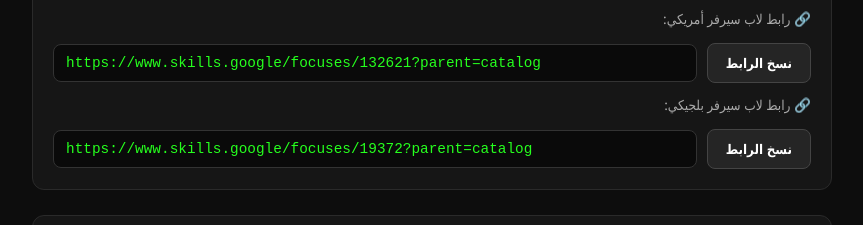
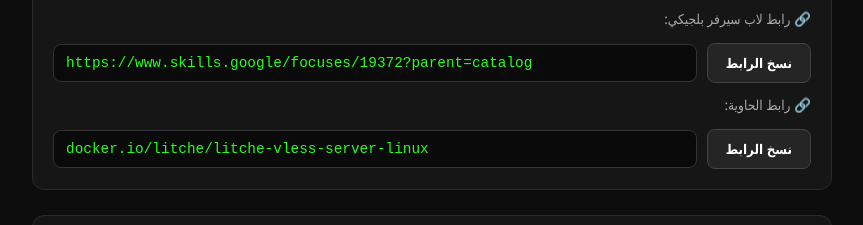
Before and after one commit to Litche588/vlessconfig, a plain HTML site: page index.html in a window 1280 px wide. Shown: the part 1281-1506 px from the top of the page, without its empty margins (208-1071 px from the left). Drawn offline with Linux system fonts and the light colour scheme.

Commit message:
Update index.html

```diff
--- a/index.html
+++ b/index.html
@@ -298,16 +298,16 @@
         </div>
 
         <!-- رابط لاب سيرفر أمريكي -->
-        <p style="color:#aaa; font-size:0.85rem; margin-top:12px;">🔗 رابط لاب سيرفر أمريكي:</p>
+        <p style="color:#aaa; font-size:0.85rem; margin-top:12px;">🔗 رابط لاب سيرفر بلجيكي:</p>
         <div class="copy-box">
-            <input type="text" id="link2" class="copy-input" value="https://www.skills.google/focuses/132621?parent=catalog" readonly>
+            <input type="text" id="link2" class="copy-input" value="https://www.skills.google/focuses/19372?parent=catalog" readonly>
             <button class="copy-btn" onclick="copyText('link2', this)">نسخ الرابط</button>
         </div>
 
         <!-- رابط لاب سيرفر بلجيكي -->
-        <p style="color:#aaa; font-size:0.85rem; margin-top:12px;">🔗 رابط لاب سيرفر بلجيكي:</p>
+        <p style="color:#aaa; font-size:0.85rem; margin-top:12px;">🔗 رابط الحاوية:</p>
         <div class="copy-box">
-            <input type="text" id="link3" class="copy-input" value="https://www.skills.google/focuses/19372?parent=catalog" readonly>
+            <input type="text" id="link3" class="copy-input" value="docker.io/litche/litche-vless-server-linux" readonly>
             <button class="copy-btn" onclick="copyText('link3', this)">نسخ الرابط</button>
         </div>
     </div>
```
